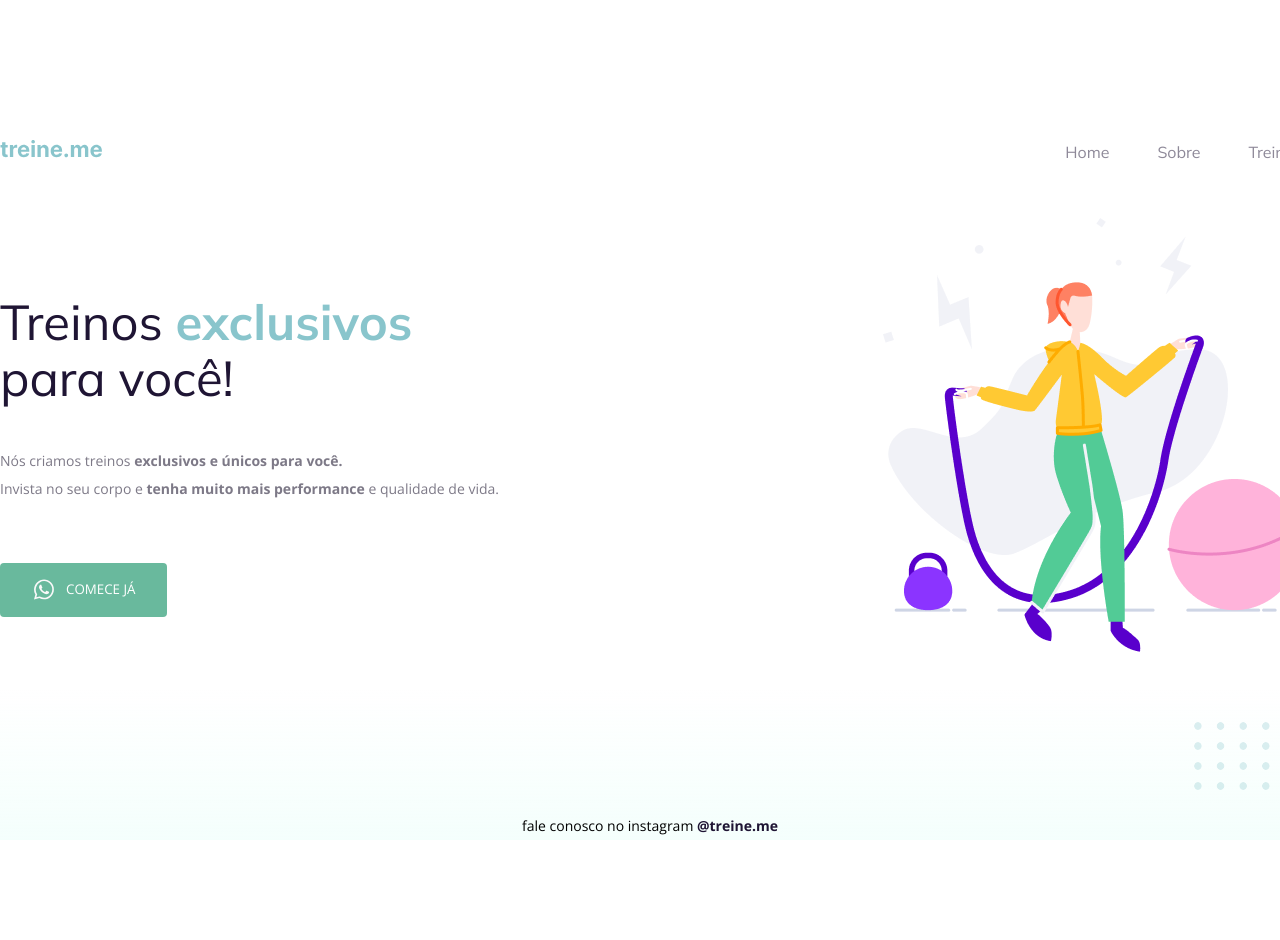
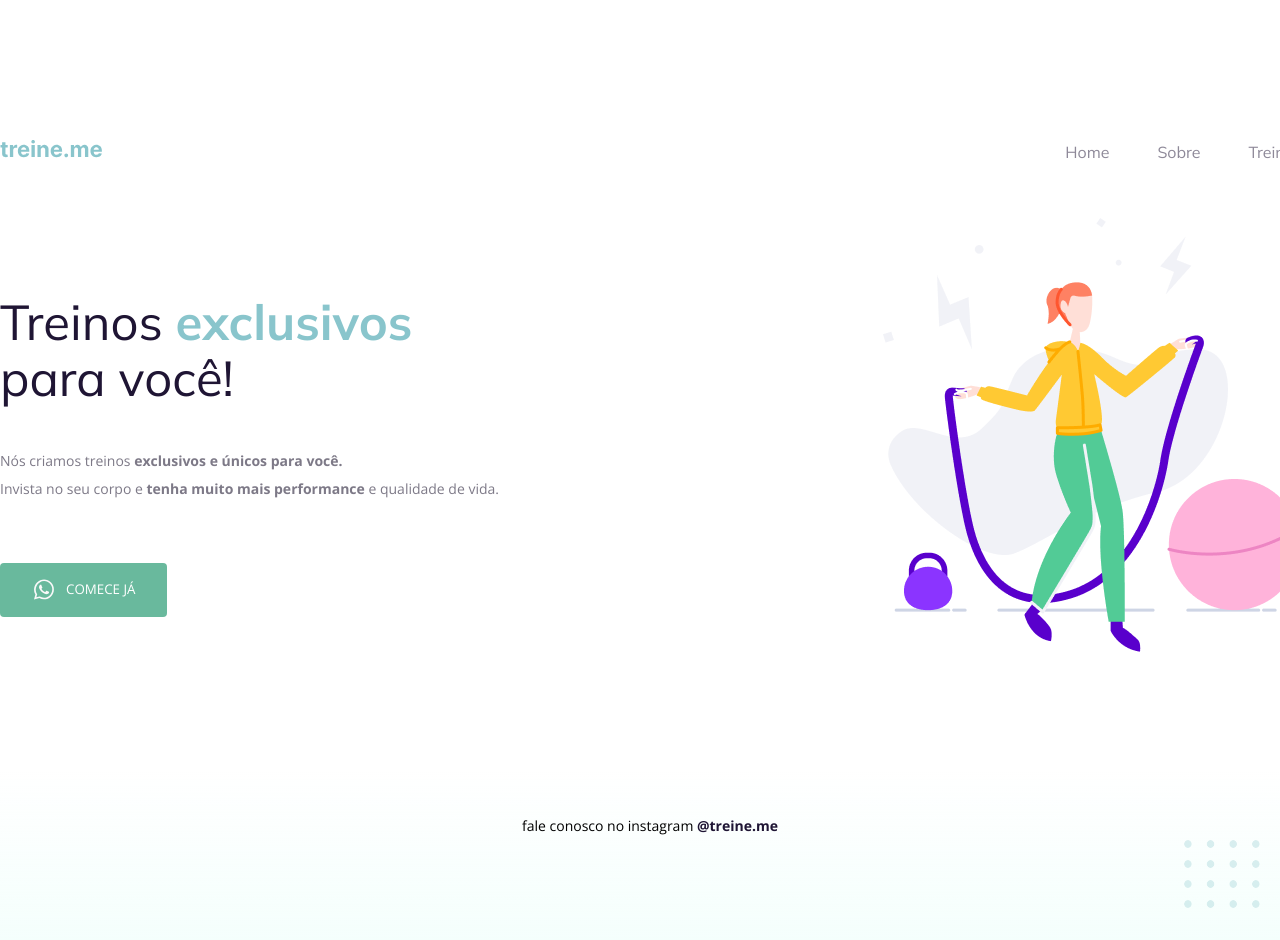
Before and after one commit to Daniel-Moreira26/HTML-CSS, a plain HTML site: page exercicios/exercicio02/index.html in a window 1280 px wide. Before the commit the page ends 840 px from the top, so only its background shows below. Drawn offline with nearby package versions, Linux system fonts and the light colour scheme.

Commit message:
finalizei

```diff
--- a/exercicios/exercicio02/style.css
+++ b/exercicios/exercicio02/style.css
@@ -3,9 +3,14 @@ body {
 
   font-family: "Open Sans", sans-serif;
 
-  background: linear-gradient(180deg, rgb(227, 255, 248, 0) 82.08%, rgb(227, 255, 248, 0.38) 100%);
+  background: linear-gradient(
+    180deg,
+    rgb(227, 255, 248, 0) 82.08%,
+    rgb(227, 255, 248, 0.38) 100%
+  );
 
-  min-height: 100%;
+  height: 100vh;
+  overflow-y: hidden;
   width: 1300px;
   margin: 0 auto;
 }
@@ -33,7 +38,7 @@ a {
 }
 
 ul li a {
-    opacity: 0.5;
+  opacity: 0.5;
 }
 
 ul li a:hover {
@@ -82,7 +87,7 @@ button {
   text-transform: uppercase;
   font-family: "Open Sans", sans-serif;
 
-  background: #69B99D;
+  background: #69b99d;
   border: 0;
   padding: 14px 32px 15px;
 
@@ -111,6 +116,6 @@ footer a {
 
 #balls {
   position: fixed;
-  bottom: 0;
-  right: 0;
+  bottom: 1;
+  right: 10px;
 }
```
